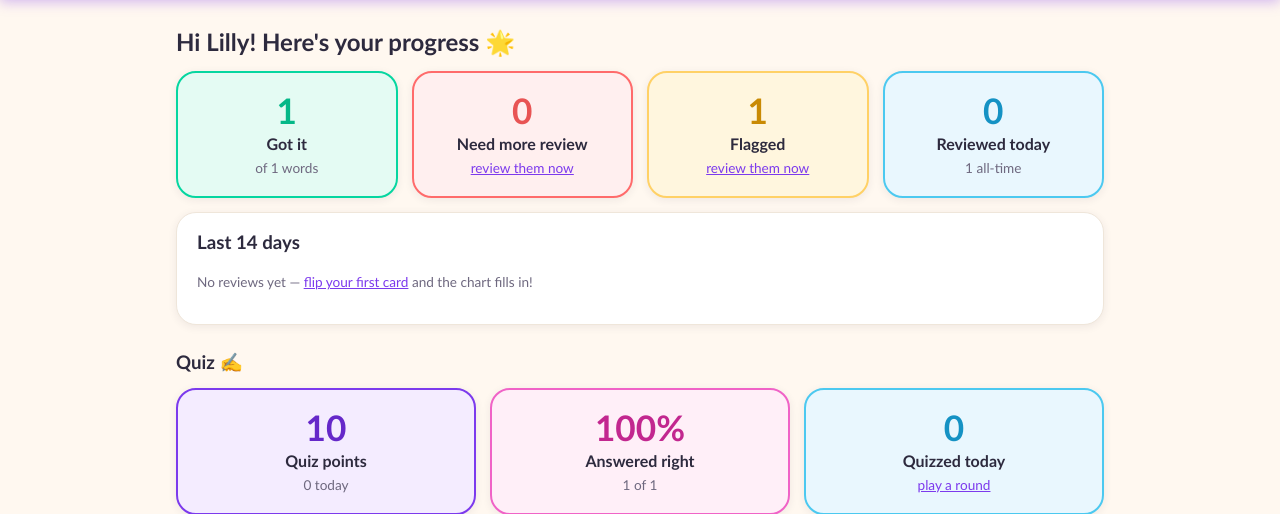
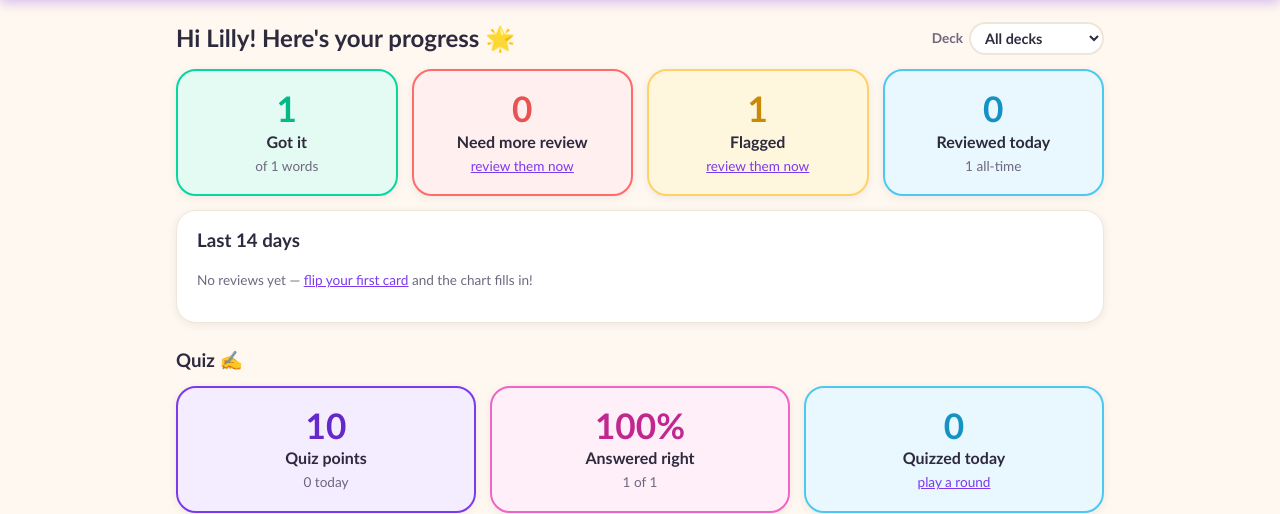
Before and after one commit to FriendlyNeighborhoodHacker/vocab.lillyrosenthal.org, a PHP site: page /progress/index.php in a window 1280 px wide. Shown: the part 56-570 px from the top of the page. Run offline with PHP 8.4, Linux system fonts and the light colour scheme; the visitor is signed in with stand-in values (Sample User, id 1); data comes from the database, SQL or seed files in the repository; tables that the repository leaves empty hold one stand-in row (values such as "Sample post"); a stand-in replaces the project's code that opens the database connection; some libraries are stand-ins or nearby versions.

Commit message:
deck-specific statistics

```diff
--- a/www/progress/index.php
+++ b/www/progress/index.php
@@ -1,14 +1,29 @@
 <?php
-// Personal progress page: big-number tiles plus a 14-day activity chart.
+// Personal progress page: big-number tiles plus a 14-day activity chart,
+// optionally scoped to one deck (tag).
 require_once __DIR__ . '/../partials.php';
 require_once __DIR__ . '/../lib/FlashcardProgress.php';
 require_once __DIR__ . '/../lib/QuizManagement.php';
+require_once __DIR__ . '/../lib/WordManagement.php';
 Application::init();
 require_login();
 
 $me = current_user();
-$stats = FlashcardProgress::getStatsForUser((int)$me['id']);
-$quiz = QuizManagement::getQuizStatsForUser((int)$me['id']);
+
+// Optional deck (tag) filter — every number on the page follows it.
+$allTags = WordManagement::listAllTags();
+$requestedTagId = (int)($_GET['tag'] ?? 0);
+$selectedTag = $requestedTagId > 0 ? WordManagement::findTagById($requestedTagId) : null;
+$tagId = $selectedTag ? (int)$selectedTag['id'] : null;
+
+// Appended to links so the chosen deck survives navigation. The quiz launcher
+// takes decks as a tags[] array; review takes a single tag.
+$tagQuery = $tagId !== null ? '&tag=' . $tagId : '';
+$quizTagQuery = $tagId !== null ? '&' . http_build_query(['tags' => [$tagId]]) : '';
+$quizHref = '/quiz/' . ($quizTagQuery !== '' ? '?' . ltrim($quizTagQuery, '&') : '');
+
+$stats = FlashcardProgress::getStatsForUser((int)$me['id'], $tagId);
+$quiz = QuizManagement::getQuizStatsForUser((int)$me['id'], $tagId);
 
 // How many most-missed words to show: top 20 (default), top 40, or everything.
 $missedChoices = ['20' => 'Top 20', '40' => 'Top 40', 'all' => 'All time'];
@@ -18,7 +33,8 @@ if (!isset($missedChoices[$missedShown])) {
 }
 $mostMissed = QuizManagement::getMostMissedWordsForUser(
     (int)$me['id'],
-    $missedShown === 'all' ? null : (int)$missedShown
+    $missedShown === 'all' ? null : (int)$missedShown,
+    $tagId
 );
 
 $maxDaily = 0;
@@ -29,7 +45,28 @@ foreach ($stats['daily_reviews'] as $day) {
 header_html('My Stats');
 ?>
 
-<h2>Hi <?=h($me['first_name'])?>! Here's your progress &#127775;</h2>
+<div class="progress-toolbar">
+  <h2>Hi <?=h($me['first_name'])?>! Here's your progress &#127775;</h2>
+  <?php if (!empty($allTags)): ?>
+    <form method="get" action="/progress/" class="deck-picker">
+      <input type="hidden" name="missed" value="<?=h($missedShown)?>">
+      <label class="small">Deck
+        <select name="tag" onchange="this.form.submit()">
+          <option value="">All decks</option>
+          <?php foreach ($allTags as $tag): ?>
+            <option value="<?= (int)$tag['id'] ?>" <?= $tagId === (int)$tag['id'] ? 'selected' : '' ?>>
+              <?=h($tag['name'])?> (<?= (int)$tag['word_count'] ?>)
+            </option>
+          <?php endforeach; ?>
+        </select>
+      </label>
+    </form>
+  <?php endif; ?>
+</div>
+<?php if ($selectedTag): ?>
+  <p class="small progress-deck-note">Showing just the <strong><?=h($selectedTag['name'])?></strong> deck.
+    <a href="/progress/?missed=<?=h($missedShown)?>">See all decks</a></p>
+<?php endif; ?>
 
 <div class="stat-tiles">
   <div class="stat-tile stat-mastered">
@@ -40,12 +77,12 @@ header_html('My Stats');
   <div class="stat-tile stat-misses">
     <div class="stat-number"><?= number_format($stats['needs_review']) ?></div>
     <div class="stat-label">Need more review</div>
-    <div class="stat-sub small"><a href="/review/?deck=needs_review">review them now</a></div>
+    <div class="stat-sub small"><a href="/review/?deck=needs_review<?=h($tagQuery)?>">review them now</a></div>
   </div>
   <div class="stat-tile stat-flagged">
     <div class="stat-number"><?= number_format($stats['flagged']) ?></div>
     <div class="stat-label">Flagged</div>
-    <div class="stat-sub small"><a href="/review/?deck=flagged">review them now</a></div>
+    <div class="stat-sub small"><a href="/review/?deck=flagged<?=h($tagQuery)?>">review them now</a></div>
   </div>
   <div class="stat-tile stat-today">
     <div class="stat-number"><?= number_format($stats['reviewed_today']) ?></div>
@@ -57,7 +94,7 @@ header_html('My Stats');
 <div class="card">
   <h3>Last 14 days</h3>
   <?php if ($maxDaily === 0): ?>
-    <p class="small">No reviews yet — <a href="/review/">flip your first card</a> and the chart fills in!</p>
+    <p class="small">No reviews yet<?= $selectedTag ? ' in this deck' : '' ?> — <a href="/review/?deck=all<?=h($tagQuery)?>">flip your first card</a> and the chart fills in!</p>
   <?php else: ?>
     <div class="daily-chart">
       <?php foreach ($stats['daily_reviews'] as $day): ?>
@@ -75,7 +112,7 @@ header_html('My Stats');
 <h3 class="progress-section-head">Quiz &#9997;&#65039;</h3>
 <?php if ($quiz['answered'] === 0): ?>
   <div class="card">
-    <p class="small">No quiz answers yet — <a href="/quiz/">type your first word</a> and your points start stacking up.</p>
+    <p class="small">No quiz answers yet<?= $selectedTag ? ' on this deck' : '' ?> — <a href="<?=h($quizHref)?>">type your first word</a> and your points start stacking up.</p>
   </div>
 <?php else: ?>
   <div class="stat-tiles">
@@ -92,7 +129,7 @@ header_html('My Stats');
     <div class="stat-tile stat-today">
       <div class="stat-number"><?= number_format($quiz['answered_today']) ?></div>
       <div class="stat-label">Quizzed today</div>
-      <div class="stat-sub small"><a href="/quiz/">play a round</a></div>
+      <div class="stat-sub small"><a href="<?=h($quizHref)?>">play a round</a></div>
     </div>
   </div>
 <?php endif; ?>
@@ -109,7 +146,7 @@ header_html('My Stats');
           <?php if ($value === $missedShown): ?>
             <span class="missed-limit-pick active"><?= h($label) ?></span>
           <?php else: ?>
-            <a class="missed-limit-pick" href="/progress/?missed=<?= h($value) ?>"><?= h($label) ?></a>
+            <a class="missed-limit-pick" href="/progress/?missed=<?= h($value) ?><?=h($tagQuery)?>"><?= h($label) ?></a>
           <?php endif; ?>
         <?php endforeach; ?>
       </div>
@@ -138,13 +175,13 @@ header_html('My Stats');
         </tbody>
       </table>
     </div>
-    <p class="small"><a href="/quiz/?source=misses">Quiz me on my misses</a> &middot; <a href="/review/?deck=needs_review">flip through them</a></p>
+    <p class="small"><a href="/quiz/?source=misses<?=h($quizTagQuery)?>">Quiz me on my misses</a> &middot; <a href="/review/?deck=needs_review<?=h($tagQuery)?>">flip through them</a></p>
   <?php endif; ?>
 </div>
 
 <div class="actions">
-  <a class="button primary" href="/review/">Keep reviewing &#8594;</a>
-  <a class="button" href="/quiz/">Take a quiz</a>
+  <a class="button primary" href="/review/?deck=all<?=h($tagQuery)?>">Keep reviewing &#8594;</a>
+  <a class="button" href="<?=h($quizHref)?>">Take a quiz</a>
 </div>
 
 <?php footer_html(); ?>
--- a/www/styles.css
+++ b/www/styles.css
@@ -577,6 +577,16 @@ pre.import-example {
 
 .progress-section-head { margin: 26px 0 0; }
 
+.progress-toolbar {
+  display: flex;
+  justify-content: space-between;
+  align-items: center;
+  gap: 12px;
+  flex-wrap: wrap;
+}
+.progress-toolbar h2 { margin: 0; }
+.progress-deck-note { margin: 4px 0 0; }
+
 .missed-toolbar {
   display: flex;
   justify-content: space-between;
```
Also changed, not shown: unit-tests/tests/Unit/FlashcardProgressTest.php (+31 -1 lines), unit-tests/tests/Unit/QuizManagementTest.php (+25 -0 lines), www/lib/FlashcardProgress.php (+38 -20 lines), www/lib/QuizManagement.php (+22 -13 lines).
